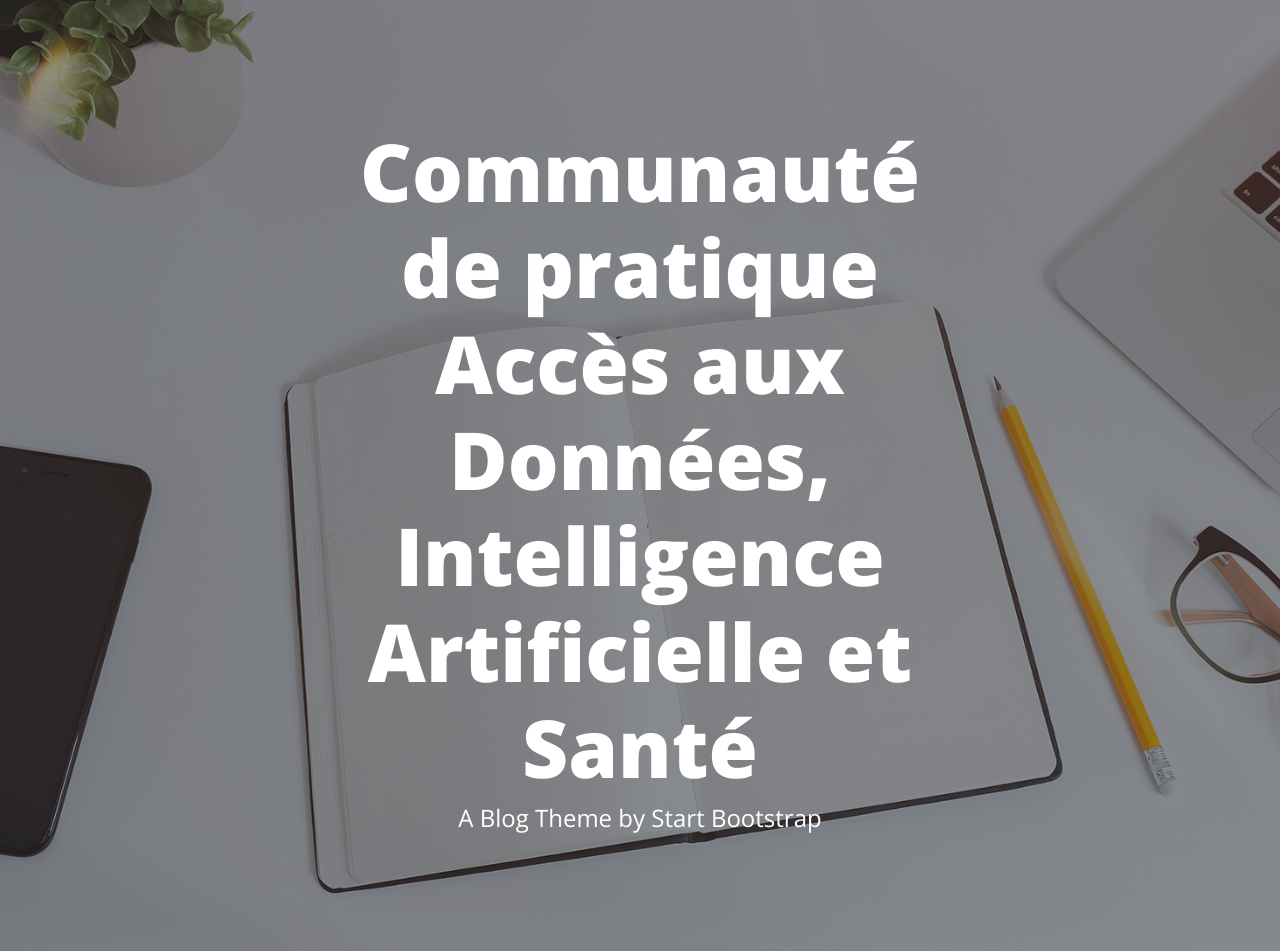
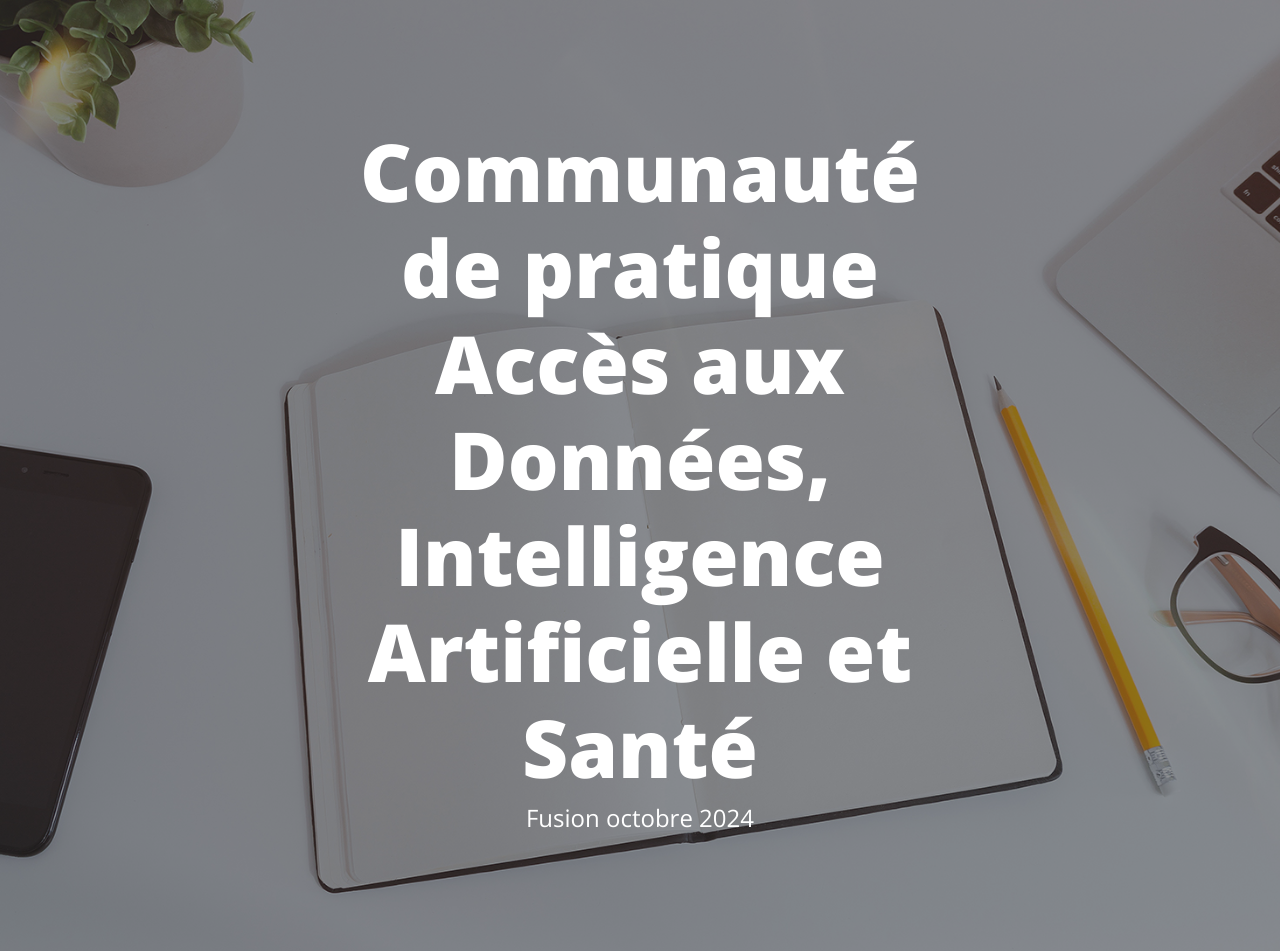
Before and after one commit to Tess-cdp/Tess-cdp.github.io, a plain HTML site: page index.html in a window 1280 px wide. Shown: the part 77-1028 px from the top of the page. Drawn offline with nearby package versions, Linux system fonts and the light colour scheme.

Commit message:
Update index.html

```diff
--- a/index.html
+++ b/index.html
@@ -41,7 +41,7 @@
                     <div class="col-md-10 col-lg-8 col-xl-7">
                         <div class="site-heading">
                             <h1>Communauté de pratique Accès aux Données, Intelligence Artificielle et Santé</h1>
-                            <span class="subheading">A Blog Theme by Start Bootstrap</span>
+                            <span class="subheading">Fusion octobre 2024</span>
                         </div>
                     </div>
                 </div>
```
